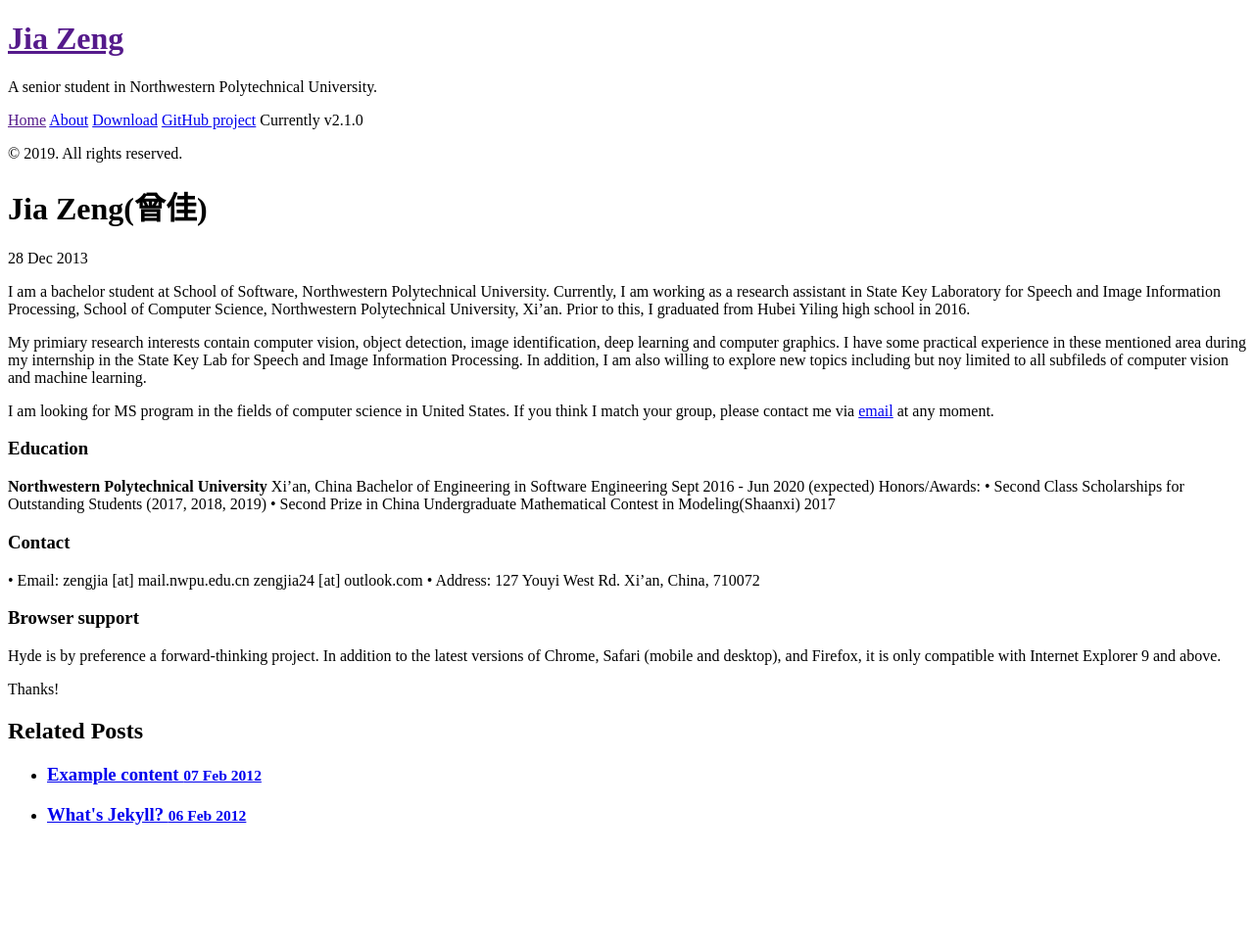
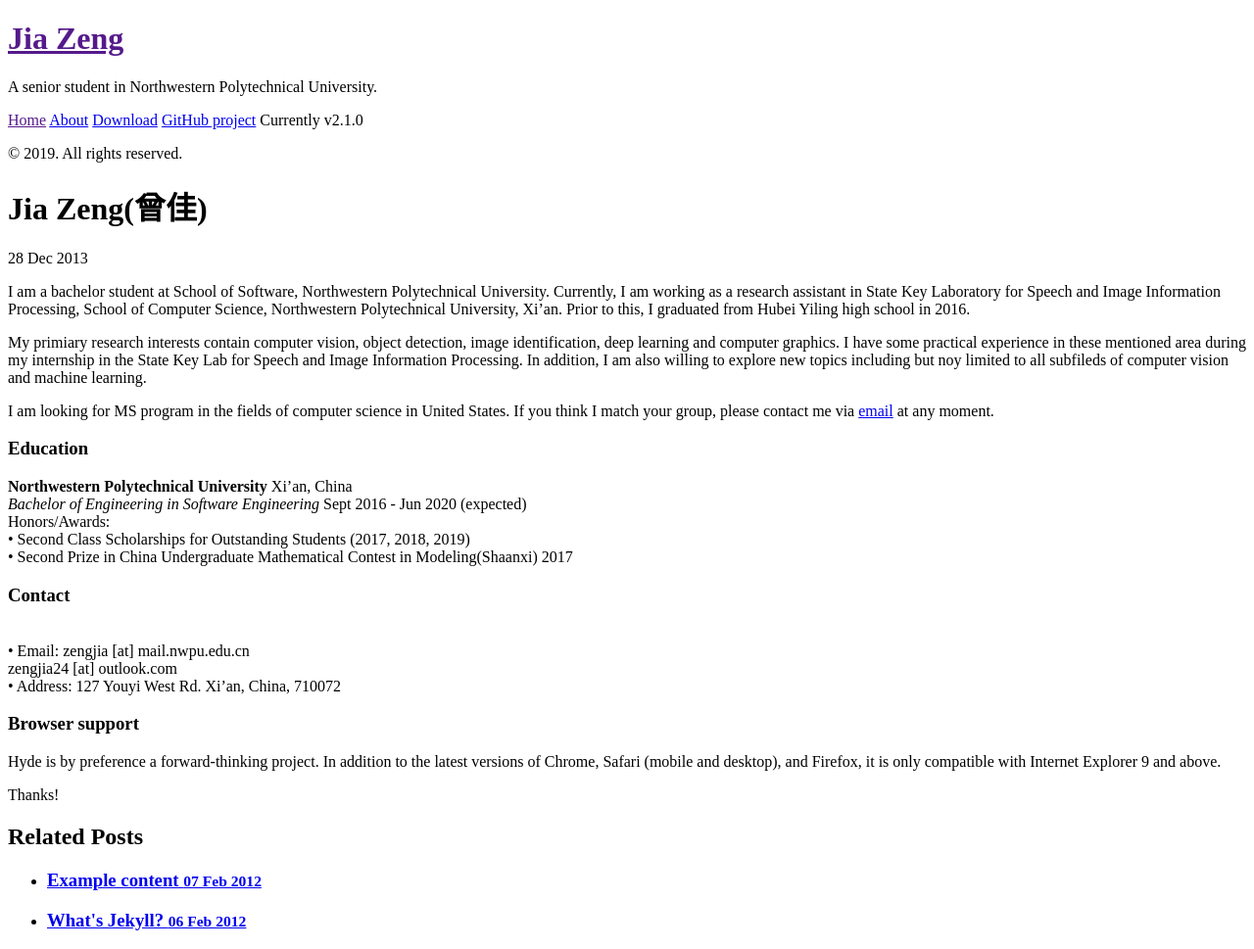
Before and after one commit to zjjzeng/zjjzeng.github.io, a Jekyll site: the page built from _posts/2013-12-28-introducing-hyde.md, in a window 1280 px wide. Shown: the whole page at 98% size. Built offline with Jekyll 4.4.1, drawn with Linux system fonts in a browser that asks for light colours; before the commit the page ends 900 px from its top, so only the background shows below that.

```diff
--- a/_posts/2013-12-28-introducing-hyde.md
+++ b/_posts/2013-12-28-introducing-hyde.md
@@ -10,17 +10,17 @@ My primiary research interests contain computer vision, object detection, image
 I am looking for MS program in the fields of computer science in United States. If you think I match your group, please contact me via [email](zengjia@mail.nwpu.edu.cn) at any moment.
 
 ### Education
-**Northwestern Polytechnical University**                                    Xi’an, China
-Bachelor of Engineering in Software Engineering            Sept 2016 - Jun 2020 (expected)
-Honors/Awards:
-• Second Class Scholarships for Outstanding Students (2017, 2018, 2019)
-• Second Prize in China Undergraduate Mathematical Contest in Modeling(Shaanxi)  2017
+**Northwestern Polytechnical University**                                         Xi’an, China
+<br>*Bachelor of Engineering in Software Engineering*           Sept 2016 - Jun 2020 (expected)
+<br>Honors/Awards:
+<br>• Second Class Scholarships for Outstanding Students (2017, 2018, 2019)
+<br>• Second Prize in China Undergraduate Mathematical Contest in Modeling(Shaanxi)  2017
 
 
 ### Contact
-• Email: zengjia [at] mail.nwpu.edu.cn
-         zengjia24 [at] outlook.com
-• Address: 127 Youyi West Rd. Xi’an, China, 710072
+<br>• Email: zengjia [at] mail.nwpu.edu.cn
+<br>         zengjia24 [at] outlook.com
+<br>• Address: 127 Youyi West Rd. Xi’an, China, 710072
 
 
 
```
